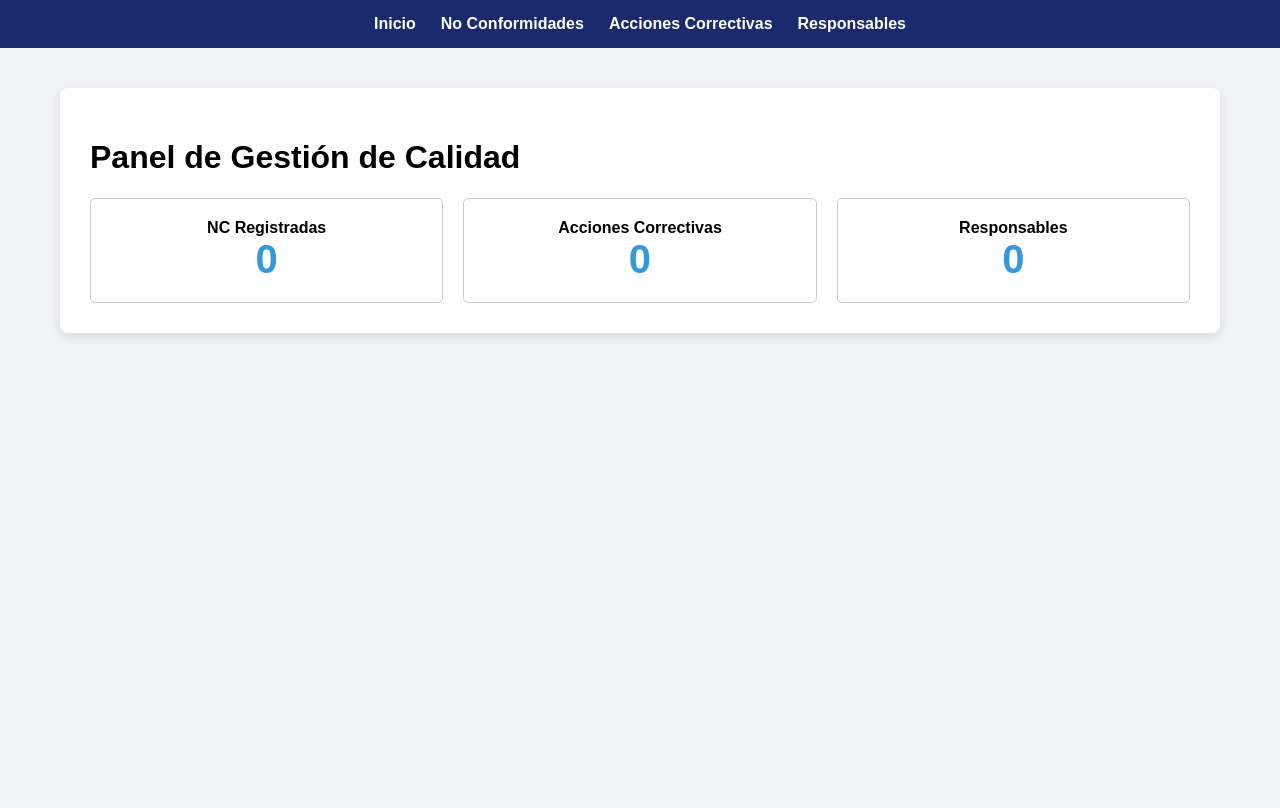
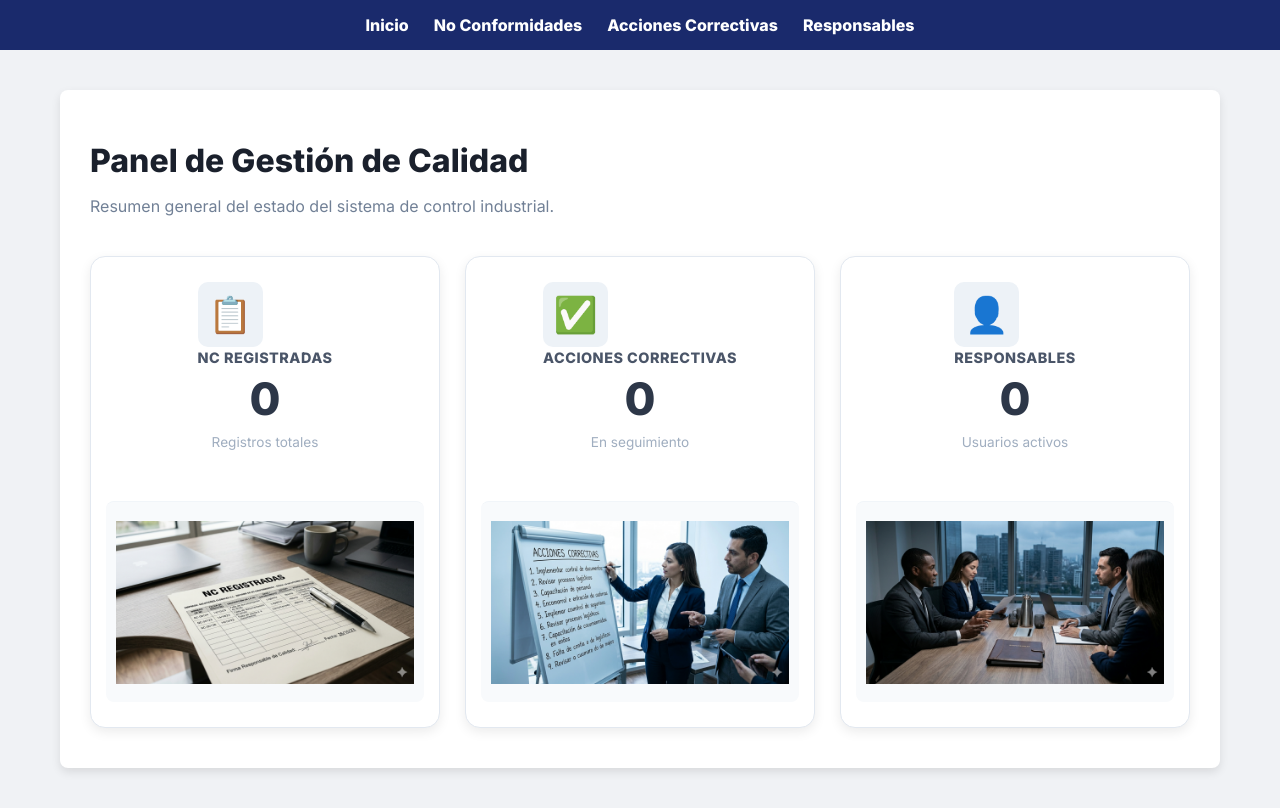
Before and after one commit to josuresano/IW-Grupo2-Reto5, a Django app: page / in a window 1280 px wide. Before the commit the page ends 338 px from the top, so only its background shows below. Run offline with Django 5.2, Linux system fonts and the light colour scheme; data that the repository does not hold is empty.

Commit message:
Implementación imagenes, mejora CSS y HTML inicio

```diff
--- a/static/CSS/estilos.css
+++ b/static/CSS/estilos.css
@@ -146,17 +146,118 @@ textarea:focus {
     background-color: #c9302c;
 }
 
-.btn-primary {
-    background-color: var(--azul-claro);
-    color: white;
-    padding: 10px 15px;
-    border-radius: 5px;
-    text-decoration: none;
-    display: inline-block;
-    margin-bottom: 20px;
+.inicio-bg {
+    background-color: #f0f2f5 !important;
+    font-family: 'Inter', sans-serif;
 }
 
-.btn-primary:hover {
-    background-color: var(--azul-deusto);
-    color: white;
+.header-seccion {
+    margin-bottom: 30px;
 }
+
+.header-seccion h1 {
+    font-size: 2rem;
+    color: #1a202c;
+    margin-bottom: 5px;
+}
+
+.header-seccion p {
+    color: #718096;
+}
+
+.resumen-container {
+    display: grid;
+    grid-template-columns: repeat(auto-fit, minmax(320px, 1fr));
+    gap: 25px;
+    padding: 10px 0;
+}
+
+.tarjeta-resumen {
+    background: white;
+    padding: 25px;
+    border-radius: 12px;
+    display: flex;
+    align-items: center;
+    gap: 20px;
+    box-shadow: 0 4px 6px rgba(0, 0, 0, 0.05);
+    border: 1px solid #e2e8f0;
+    transition: transform 0.2s ease, box-shadow 0.2s ease;
+}
+
+.tarjeta-resumen:hover {
+    transform: translateY(-4px);
+    box-shadow: 0 10px 15px rgba(0, 0, 0, 0.1);
+}
+
+.tarjeta-icono {
+    font-size: 2.2rem;
+    background: #edf2f7;
+    width: 65px;
+    height: 65px;
+    display: flex;
+    align-items: center;
+    justify-content: center;
+    border-radius: 10px;
+}
+
+.tarjeta-info strong {
+    font-size: 0.9rem;
+    color: #4a5568;
+    text-transform: uppercase;
+    letter-spacing: 0.5px;
+}
+
+.numero-destacado {
+    font-size: 2.8rem;
+    font-weight: 700;
+    color: #2d3748;
+    margin: 5px 0;
+}
+
+.meta-dato {
+    font-size: 0.85rem;
+    color: #a0aec0;
+}
+
+.resumen-container {
+    display: grid;
+    grid-template-columns: repeat(auto-fit, minmax(300px, 1fr));
+    gap: 25px;
+    margin-top: 30px;
+}
+
+.tarjeta-resumen {
+    background: white;
+    padding: 25px;
+    border-radius: 15px;
+    box-shadow: 0 4px 12px rgba(0,0,0,0.08);
+    display: flex;
+    flex-direction: column;
+    transition: 0.3s;
+}
+
+.img-dashboard {
+    width: 100%;
+    height: 160px;
+    object-fit: contain;
+    margin-top: 20px;
+    border-top: 1px solid #f1f5f9;
+    padding-top: 15px;
+}
+
+.img-dashboard {
+    width: 100%;
+    height: 180px;
+    object-fit: contain;
+    margin-top: 20px;
+    padding: 10px;
+    background-color: #f8fafc;
+    border-radius: 8px;
+}
+
+.tarjeta-resumen {
+    display: flex;
+    flex-direction: column;
+    justify-content: space-between;
+    min-height: 420px;
+}
--- a/templates/HTML/inicio.html
+++ b/templates/HTML/inicio.html
@@ -1,40 +1,66 @@
 {% load static %}
 <!DOCTYPE html>
-<html>
-
+<html lang="es">
 <head>
+    <meta charset="UTF-8">
+    <meta name="viewport" content="width=device-width, initial-scale=1.0">
     <title>Deusto QA - Inicio</title>
+    <link href="https://fonts.googleapis.com/css2?family=Inter:wght@400;600;800&display=swap" rel="stylesheet">
     <link rel="stylesheet" href="{% static 'CSS/estilos.css' %}">
 </head>
+<body class="inicio-bg">
 
-<body>
-    <nav>
-        <a href="{% url 'inicio' %}">Inicio</a>
+    <nav class="navbar">
+        <a href="{% url 'inicio' %}" class="active">Inicio</a>
         <a href="{% url 'lista_nc' %}">No Conformidades</a>
         <a href="{% url 'lista_acciones' %}">Acciones Correctivas</a>
         <a href="{% url 'lista_responsables' %}">Responsables</a>
     </nav>
 
     <div class="main-wrapper">
+        <header class="header-seccion">
             <h1>Panel de Gestión de Calidad</h1>
+            <p>Resumen general del estado del sistema de control industrial.</p>
+        </header>
+
         <div class="resumen-container">
             <div class="tarjeta-resumen">
+                <div class="tarjeta-info">
+                    <div class="tarjeta-icono">📋</div>
+                    <div class="texto-stats">
                         <strong>NC Registradas</strong>
                         <div class="numero-destacado">{{ datos.total_nc }}</div>
+                        <span class="meta-dato">Registros totales</span>
                     </div>
+                </div>
+                <img src="{% static 'CSS/IMG/nc.png' %}" alt="Gráfico NC" class="img-dashboard">
+            </div>
+
             <div class="tarjeta-resumen">
+                <div class="tarjeta-info">
+                    <div class="tarjeta-icono">✅</div>
+                    <div class="texto-stats">
                         <strong>Acciones Correctivas</strong>
                         <div class="numero-destacado">{{ datos.total_ac }}</div>
+                        <span class="meta-dato">En seguimiento</span>
                     </div>
+                </div>
+                <img src="{% static 'CSS/IMG/acciones.png' %}" alt="Gráfico Acciones" class="img-dashboard">
+            </div>
+
             <div class="tarjeta-resumen">
+                <div class="tarjeta-info">
+                    <div class="tarjeta-icono">👤</div>
+                    <div class="texto-stats">
                         <strong>Responsables</strong>
                         <div class="numero-destacado">{{ datos.total_responsables }}</div>
+                        <span class="meta-dato">Usuarios activos</span>
                     </div>
+                </div>
+                <img src="{% static 'CSS/IMG/responsables.png' %}" alt="Gráfico Responsables" class="img-dashboard">
             </div>
         </div>
 
     <script src="{% static 'JS/scripts.js' %}"></script>
-
 </body>
-
 </html>
```
Also changed, not shown: Control_Calidad_Industria/settings.py (+0 -8 lines), static/CSS/IMG/acciones.png (added), static/CSS/IMG/nc.png (added), static/CSS/IMG/responsables.png (added). Lines whose indentation alone changed are shown as unchanged.
